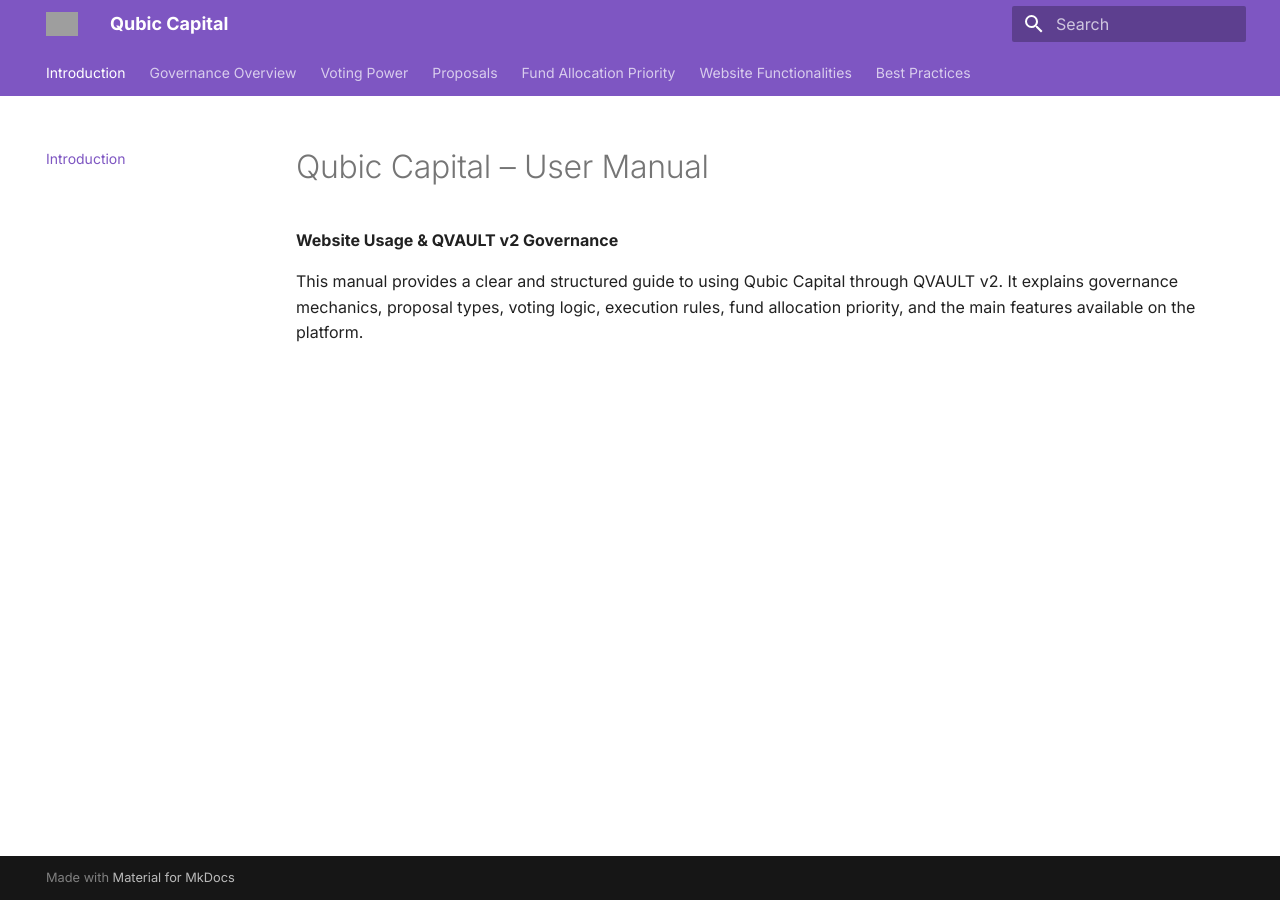
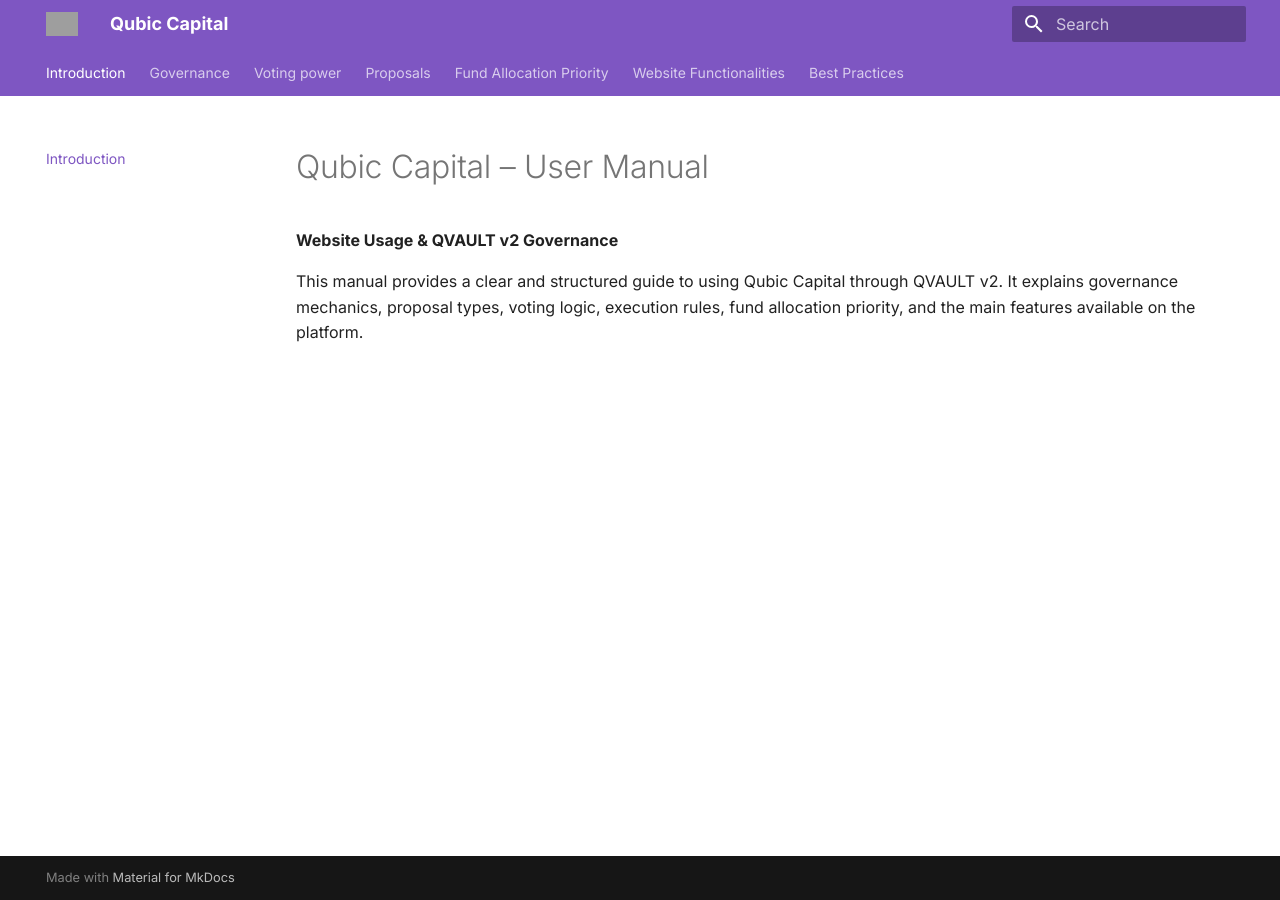
Before and after one commit to HermanToothrot10/qubic-capital-manual, an MkDocs documentation site: the page built from docs/index.md, in a window 1280 px wide. Built offline with MkDocs 1.6.1 and Material for MkDocs 9.7.7, drawn with Linux system fonts in a browser that asks for light colours; grey boxes are pictures that could not be loaded.

Commit message:
Update mkdocs.yml

```diff
--- a/mkdocs.yml
+++ b/mkdocs.yml
@@ -20,8 +20,8 @@
     - search.highlight
 nav:
   - Introduction: index.md
-  - Governance Overview: governance.md
-  - Voting Power: voting-power.md
+  - governance.md
+  - voting-power.md
   - Proposals:
       - GP — General Proposal: proposals/gp.md
       - QCP — Quorum Requirement: proposals/qcp.md
```
